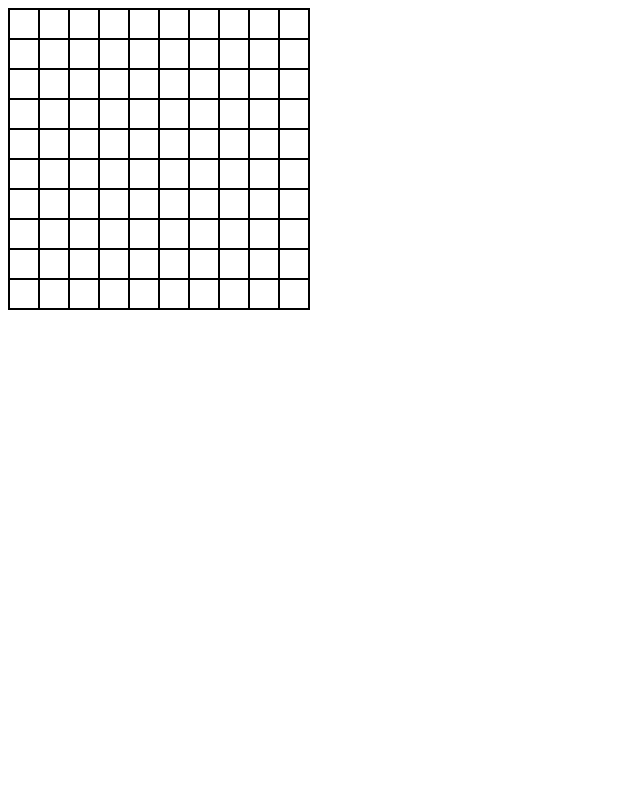
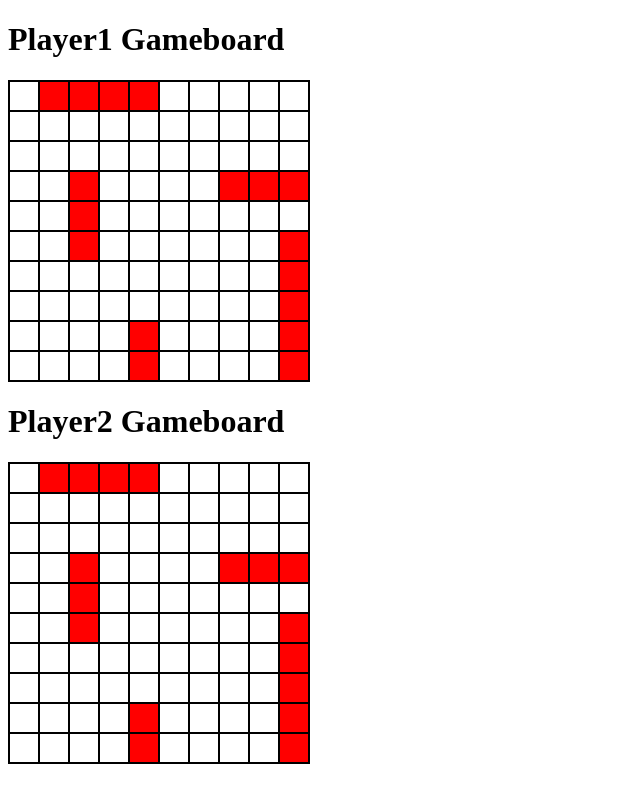
Before and after one commit to reneexie01/odin-battleship, a website built with webpack: page src/index.html in a window 1280 px wide. Shown: the whole page, without its empty margins (0-640 px from the left). Built offline with nearby package versions, Linux system fonts and the light colour scheme.

Commit message:
Rendered hardcoded ships onto each player's board

```diff
--- a/src/gameboard.js
+++ b/src/gameboard.js
@@ -1,5 +1,5 @@
-import { toolsManager } from "./tools";
-import { Ship } from "./ships";
+import { toolsManager } from "./tools.js";
+import { Ship } from "./ships.js";
 
 export { Gameboard };
 
@@ -31,7 +31,7 @@ const Gameboard = () => {
     for (let i = 0; i < num; i++) {
         gameboard.array.push([]);
         for (let j = 0; j < num; j++) {
-            gameboard.array[i].push({ cellId: toolsManager.generateUniqueId(), id: null, shot: null });
+            gameboard.array[i].push({ cellId: toolsManager.generateUniqueId(), id: null, shot: null, coordinates: [i,j] });
         }
     }
 
@@ -56,7 +56,7 @@ const Gameboard = () => {
 
     const carrier = Ship('carrier', 5, [9,9], "up");
     const battleship = Ship('battleship', 4, [0,1], "right");
-    const cruiser = Ship('cruiser', 3, [1,2], "down");
+    const cruiser = Ship('cruiser', 3, [3,2], "down");
     const submarine = Ship('submarine', 3, [3,9], "left");
     const destroyer = Ship('destroyer', 2, [8,4], "down");
 
--- a/src/index.html
+++ b/src/index.html
@@ -6,9 +6,11 @@
     <title>Odin - Battleship</title>
 </head>
 <body>
+    <h1>Player1 Gameboard</h1>
     <div class="player1-container">
         <div class="player1-gameboard"></div>
     </div>
+    <h1>Player2 Gameboard</h1>
     <div class="player2-container">
         <div class="player2-gameboard"></div>
     </div>
--- a/src/index.js
+++ b/src/index.js
@@ -1,6 +1,8 @@
-import './styles.css';
+import "./styles.css";
+import { Player } from "./player.js";
 
 const player1Gameboard = document.querySelector('.player1-gameboard');
+const player2Gameboard = document.querySelector('.player2-gameboard');
 
 function createGameboard(grid, player) {
     for (let i = 0; i < 10; i++) {
@@ -15,4 +17,27 @@ function createGameboard(grid, player) {
     }
 }
 
-createGameboard(player1Gameboard, 'player1')
+function renderPlayerShips(player) {
+    const gameboard = player.gameboard.array;
+    gameboard.forEach((row) => {
+        row.forEach((column) => {
+            if (column.id) {
+                const cellRow = column.coordinates[0];
+                const cellColumn = column.coordinates[1];
+
+                const occupiedCell = document.querySelector(`.${player.name}[row='${cellRow}'][column='${cellColumn}']`);
+                occupiedCell.classList.add('occupied');
+            }
+        })
+    })
+
+}
+
+const player1 = Player('player1');
+const player2 = Player('player2');
+
+createGameboard(player1Gameboard, 'player1');
+createGameboard(player2Gameboard, 'player2');
+
+renderPlayerShips(player1);
+renderPlayerShips(player2);
--- a/src/player.js
+++ b/src/player.js
@@ -1,11 +1,12 @@
-import { toolsManager } from "./tools";
-import { Gameboard } from "./gameboard";
+import { toolsManager } from "./tools.js";
+import { Gameboard } from "./gameboard.js";
 
 export { Player };
 
-const Player = () => {
+const Player = (name) => {
     const player = {
         id: toolsManager.generateUniqueId(),
+        name: name,
         gameboard: Gameboard(),
     }
 
--- a/src/ships.js
+++ b/src/ships.js
@@ -1,4 +1,4 @@
-import { toolsManager } from "./tools";
+import { toolsManager } from "./tools.js";
 export { Ship };
 
 const Ship = (name, length, [row, column], direction) => {
--- a/src/styles.css
+++ b/src/styles.css
@@ -1,4 +1,4 @@
-.player1-gameboard {
+.player1-gameboard, .player2-gameboard {
     display: flex;
     flex-wrap: wrap;
     border: 1px solid black;
@@ -11,3 +11,7 @@
     width: 28px;
     height: 28px;
 }
+
+.occupied {
+    background-color: red;
+}
```
Also changed, not shown: dist/bundle.js, dist/index.html.
